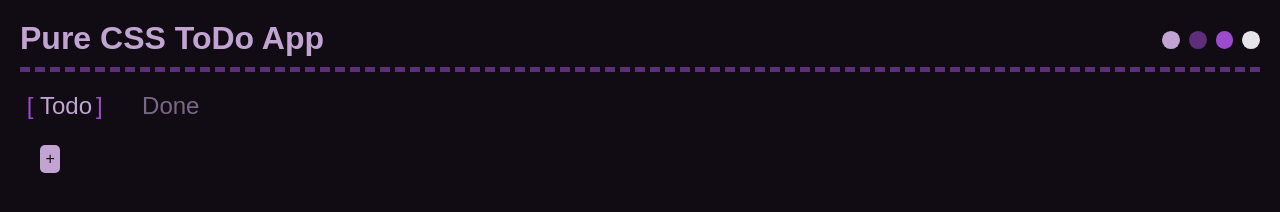
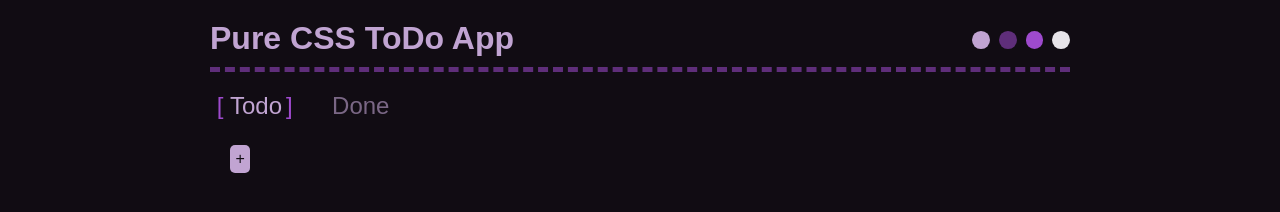
Before and after one commit to DuskyElf/todo-css, a plain HTML site: page index.html in a window 1280 px wide. Drawn offline with Linux system fonts and the light colour scheme.

Commit message:
Made it look better on wide screens

```diff
--- a/index.html
+++ b/index.html
@@ -33,9 +33,16 @@
             --accent: #c77a95; */
         }
 
+        html {
+            display: flex;
+            justify-content: center;
+        }
+
         body {
+            width: 100%;
+            max-width: 900px;
+
             padding: 20px;
-            height: 100vh;
             color: var(--text);
             font-family: Arial, sans-serif;
             background-color: var(--background);
```
